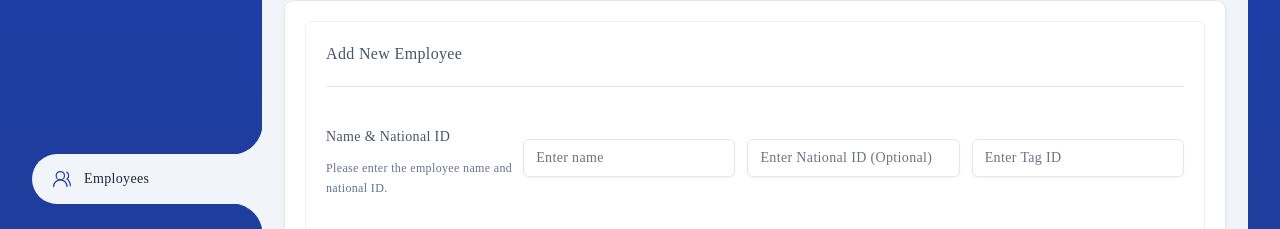
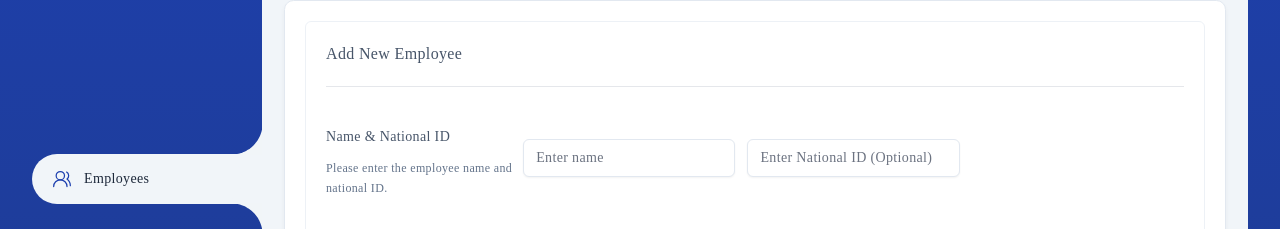
Before and after one commit to kajugadaniels/attendify-client, a React (Vite) app: page /employee/add in a window 1280 px wide. Shown: the part 198-427 px from the top of the page. Built offline with nearby package versions, Linux system fonts and the light colour scheme; sample sign-in values are in the browser's storage; a web font is replaced by a local one.

Commit message:
New changes

```diff
--- a/src/pages/employees/AddEmployee.jsx
+++ b/src/pages/employees/AddEmployee.jsx
@@ -9,7 +9,6 @@ const AddEmployee = () => {
     const [formData, setFormData] = useState({
         name: '',
         nid: null,
-        tag_id: '',
         email: '',
         phone_number: '',
         address: '',
@@ -86,15 +85,6 @@ const AddEmployee = () => {
                                                 value={formData.nid}
                                                 onChange={handleChange}
                                                 className="w-full text-sm border-slate-200 shadow-sm rounded-md focus:ring-4 focus:ring-primary"
-                                            />
-                                            <input
-                                                type="number"
-                                                name="tag_id"
-                                                placeholder="Enter Tag ID"
-                                                value={formData.tag_id}
-                                                onChange={handleChange}
-                                                className="w-full text-sm border-slate-200 shadow-sm rounded-md focus:ring-4 focus:ring-primary"
-                                                required
                                             />
                                         </div>
                                     </div>
--- a/src/pages/employees/EditEmployee.jsx
+++ b/src/pages/employees/EditEmployee.jsx
@@ -10,7 +10,6 @@ const EditEmployee = () => {
     const [formData, setFormData] = useState({
         name: '',
         nid: null,
-        tag_id: '',
         email: '',
         phone_number: '',
         address: '',
@@ -27,7 +26,6 @@ const EditEmployee = () => {
                 setFormData({
                     name: data.employee.name || '',
                     nid: data.employee.nid || '',
-                    tag_id: data.employee.tag_id || '',
                     email: data.employee.email || '',
                     phone_number: data.employee.phone_number || '',
                     address: data.employee.address || '',
@@ -113,15 +111,6 @@ const EditEmployee = () => {
                                                 value={formData.nid}
                                                 onChange={handleChange}
                                                 className="w-full text-sm border-slate-200 shadow-sm rounded-md focus:ring-4 focus:ring-primary"
-                                            />
-                                            <input
-                                                type="number"
-                                                name="tag_id"
-                                                placeholder="Enter Tag ID"
-                                                value={formData.tag_id}
-                                                onChange={handleChange}
-                                                className="w-full text-sm border-slate-200 shadow-sm rounded-md focus:ring-4 focus:ring-primary"
-                                                required
                                             />
                                         </div>
                                     </div>
```
